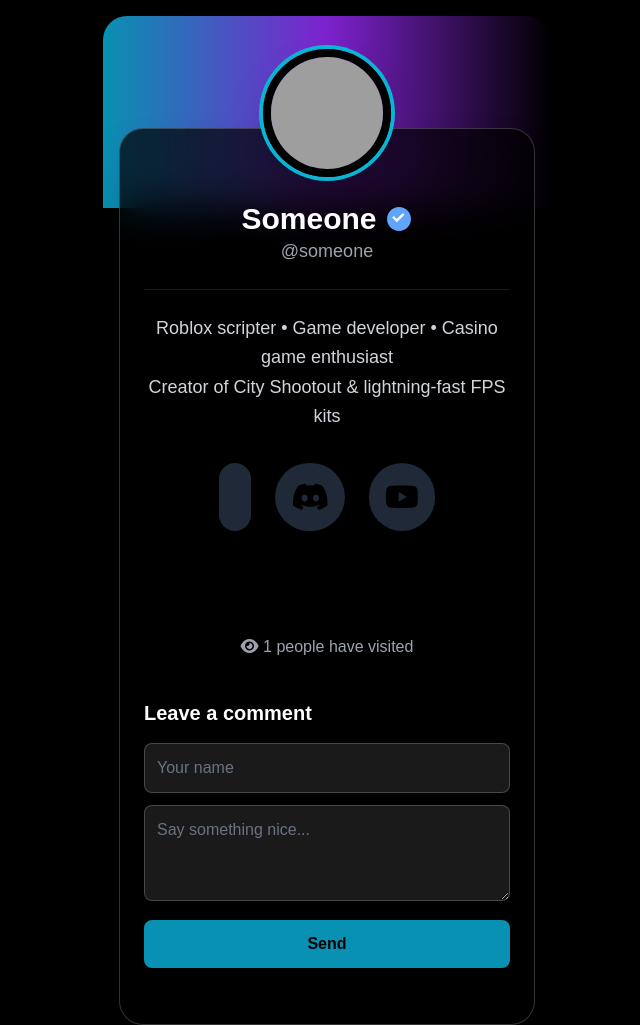
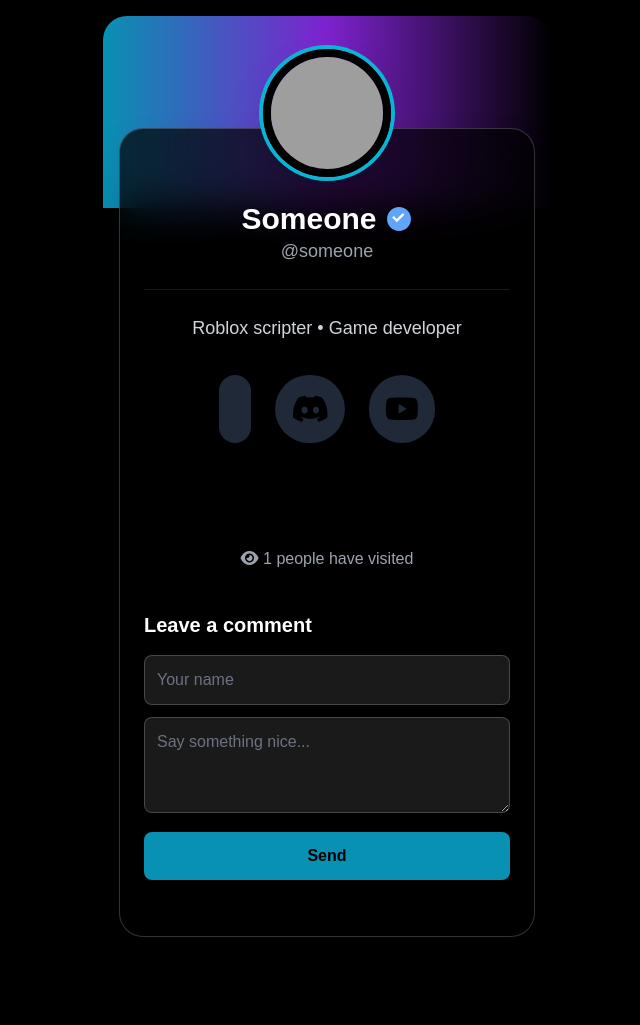
Before and after one commit to Someone-with/Port, a plain HTML site: page Index.html in a window 1280 px wide. Shown: the whole page, without its empty margins (313-953 px from the left). After the commit the page ends 953 px from the top, so only its background shows below. Drawn offline with nearby package versions, Linux system fonts and the light colour scheme; grey boxes are pictures that could not be loaded; some icons are missing; a web font is replaced by a local one.

Commit message:
Update Index.html

```diff
--- a/Index.html
+++ b/Index.html
@@ -44,8 +44,7 @@
 
       <!-- Bio -->
       <div class="px-6 text-gray-300 text-lg leading-relaxed text-center">
-        Roblox scripter • Game developer • Casino game enthusiast<br>
-        Creator of City Shootout & lightning-fast FPS kits
+        Roblox scripter • Game developer
       </div>
 
       <!-- Social Buttons -->
```
